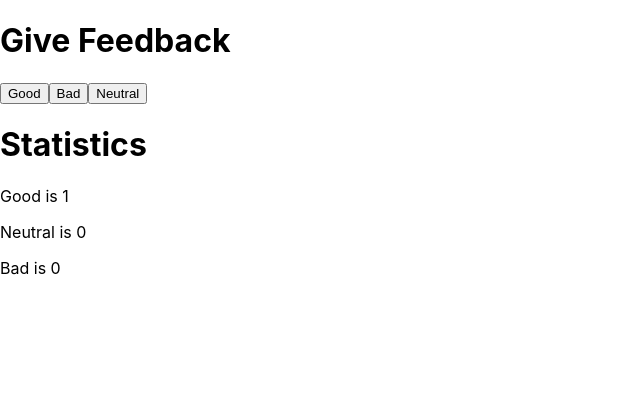
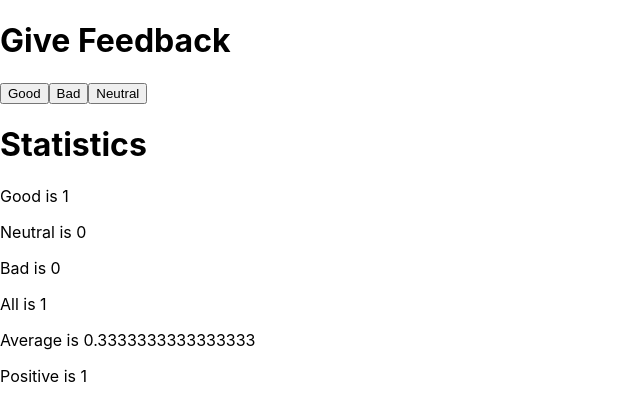
Before and after one commit to misacorn/fullstackopen-2019-exercises, a React (Create React App) app in the folder part1/unicafe/: page / in a window 1280 px wide. Both pictures are taken after a click on the button "Good". Shown: the top 420 px of the page, without its empty margins (0-640 px from the left). Built offline with nearby package versions, Linux system fonts and the light colour scheme.

Commit message:
1.7: unicafe step2

```diff
--- a/part1/unicafe/src/index.js
+++ b/part1/unicafe/src/index.js
@@ -37,6 +37,13 @@ const App = () => {
       <p>Good is {good}</p>
       <p>Neutral is {neutral}</p>
       <p>Bad is {bad}</p>
+      {good + neutral + bad > 0 && (
+        <div>
+          <p>All is {good + neutral + bad}</p>
+          <p>Average is {(good + neutral + bad) / 3}</p>
+          <p>Positive is {good / (good + neutral + bad)}</p>
+        </div>
+      )}
     </div>
   );
 };
```
